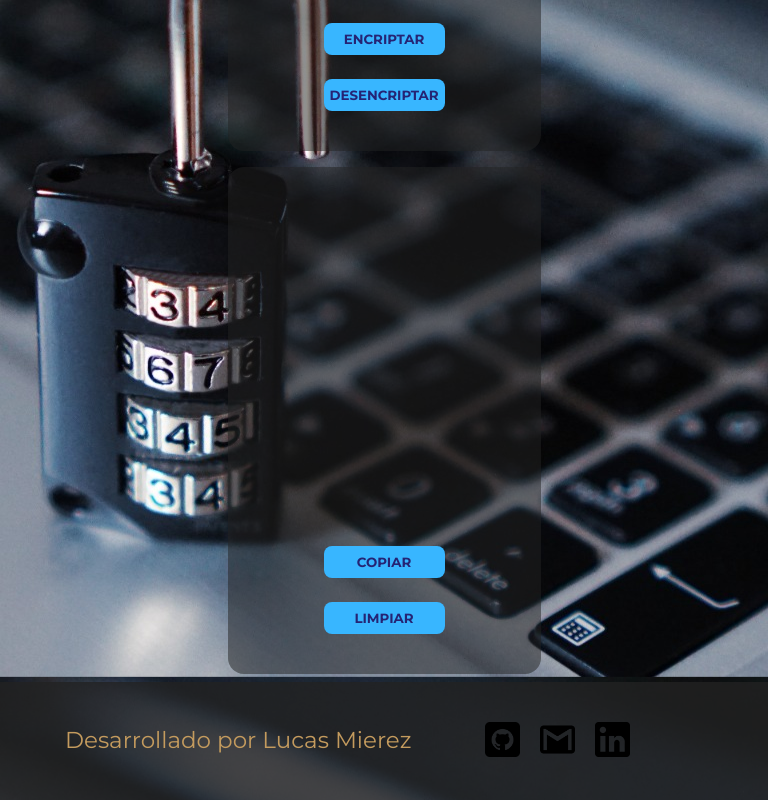
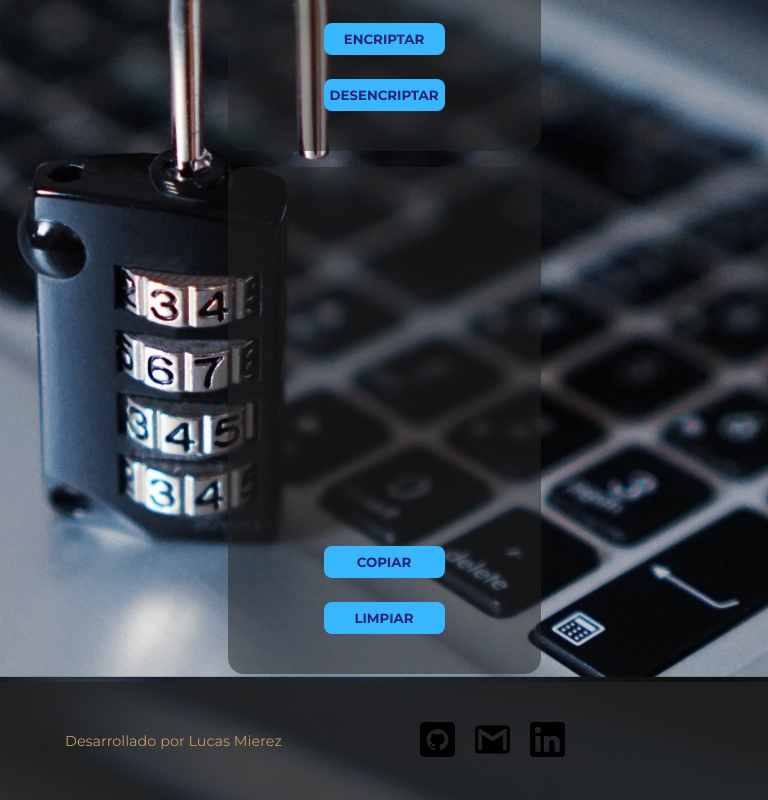
Before and after one commit to nykacmierez/Encriptador-de-Texto, a plain HTML site: page index.html in a window 768 px wide. Shown: the part 492-1292 px from the top of the page. Drawn offline with nearby package versions, Linux system fonts and the light colour scheme; some packages are replaced by stand-ins of ours; a script that the page names is missing.

Commit message:
cambios responsivos del texto del footer

```diff
--- a/styles/style.css
+++ b/styles/style.css
@@ -255,6 +255,10 @@ footer {
     input.btn {
         margin: 0.5rem;
     }
+
+    .footer_contenedor p {
+        font-size: 1.2rem;
+    }
 }
 
 /*DISPOSITIVOS MOVILES */
@@ -290,4 +294,8 @@ footer {
         flex-direction: column;
         gap: 0.5rem;
     }
+
+    .footer_contenedor p {
+        font-size: 0.9rem;
+    }
 }
```
